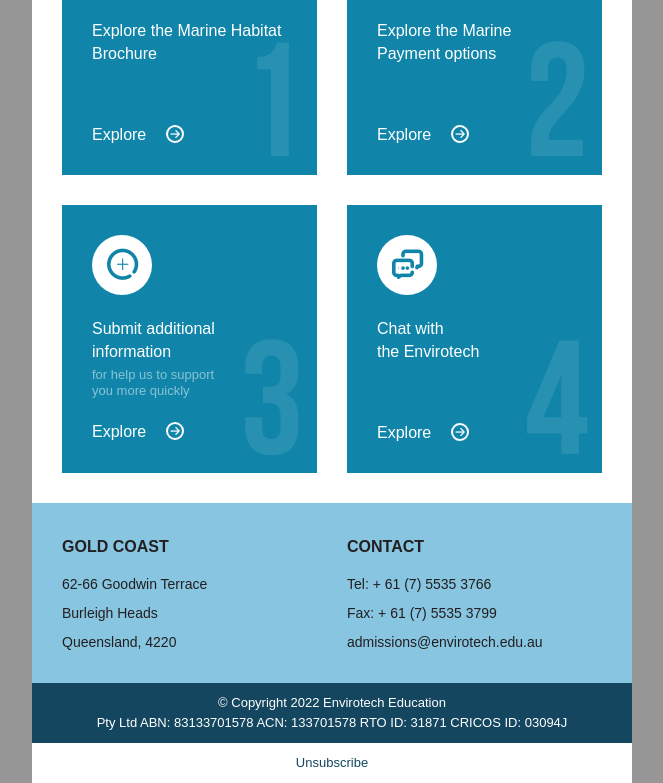
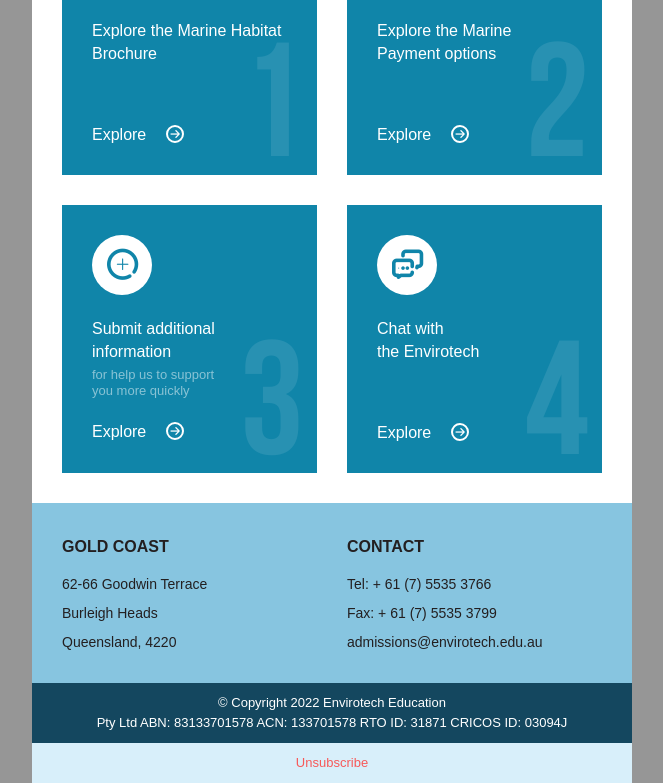
Before and after one commit to BohdanDiachenko/HomeWork12, a website: page dev/index.html in a window 1280 px wide. In both pictures the pointer is over the element 640 px from the left and 1563 px from the top of the page. Shown: the part 800-1583 px from the top of the page, without its empty margins (308-971 px from the left). Drawn offline with nearby package versions, Linux system fonts and the light colour scheme; files that its build step writes are made by us from their sources; files whose address does not match are found by name; a web font is replaced by a local one.

Commit message:
version 3.0

```diff
--- a/dev/scss/_unsubscribe.scss
+++ b/dev/scss/_unsubscribe.scss
@@ -6,8 +6,16 @@
     padding: 10px;
     font-size: 13px;
     line-height: 20px;
+    transition: .7s;
     a{
         color: #14475F;
+        transition: .5s;
 
     }
+    &:hover{
+        background-color: #d8effa;
+    }
+    &:hover a{
+        color: #f75959;
+    }
 }
```
Also changed, not shown: public/css/style.css.
